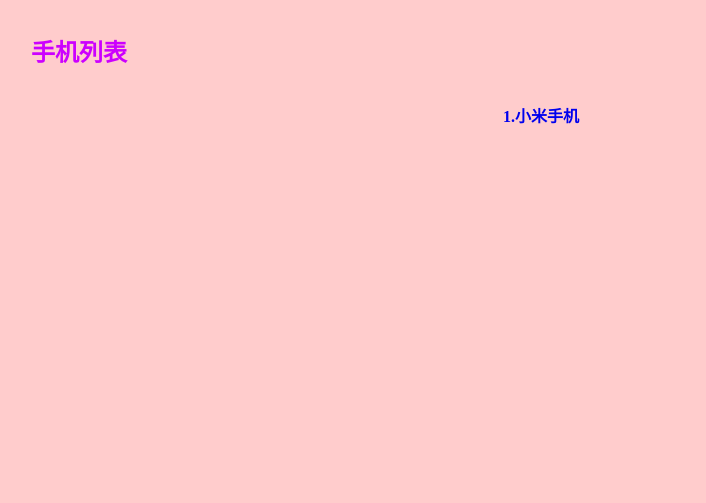
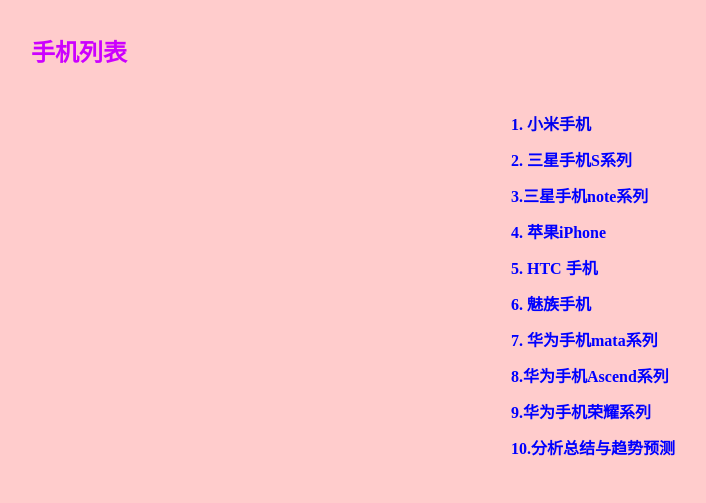
Before and after one commit to ifeilung/keshe, a plain HTML site: page left.html in a window 1280 px wide. Shown: the whole page, without its empty margins (35-741 px from the left). Drawn offline with Linux system fonts and the light colour scheme.

Commit message:
内容添加

```diff
--- a/left.html
+++ b/left.html
@@ -40,6 +40,12 @@ a:hover {
 a:active {
 	text-decoration: none;
 }
+.uan {
+	text-align: center;
+}
+.yangshi000 {
+	color: #00F;
+}
 </style>
 </head>
 
@@ -47,33 +53,36 @@ a:active {
 <div id="apDiv1">
   <p>手机列表</p>
 </div>
-<table width="200" border="0" align="center">
+<table width="200" border="0" align="center" cellspacing="10">
   <tr>
-    <td align="center" valign="middle"><a href="xiaomi/xiaomi.html" target="mainFrame">1.小米手机</a></td>
+    <td align="center" valign="middle"><span class="yangshi000"><a href="xiaomi/xiaomi.html" target="mainFrame">1. 小米手机</a></span></td>
   </tr>
   <tr>
-    <td align="center" valign="middle">&nbsp;</td>
+    <td align="center" valign="middle"><span class="yangshi000">2. 三星手机S系列</span></td>
   </tr>
   <tr>
-    <td align="center" valign="middle">&nbsp;</td>
+    <td align="center" valign="middle"><span class="yangshi000">3.三星手机note系列</span></td>
   </tr>
   <tr>
-    <td align="center" valign="middle">&nbsp;</td>
+    <td align="center" valign="middle"><span class="yangshi000">4. 苹果iPhone</span></td>
   </tr>
   <tr>
-    <td align="center" valign="middle">&nbsp;</td>
+    <td align="center" valign="middle"><span class="yangshi000">5. HTC  手机</span></td>
   </tr>
   <tr>
-    <td align="center" valign="middle">&nbsp;</td>
+    <td align="center" valign="middle"><span class="yangshi000">6. 魅族手机</span></td>
   </tr>
   <tr>
-    <td align="center" valign="middle">&nbsp;</td>
+    <td align="center" valign="middle"><span class="yangshi000">7. 华为手机mata系列</span></td>
   </tr>
   <tr>
-    <td align="center" valign="middle">&nbsp;</td>
+    <td align="center" valign="middle"><span class="yangshi000">8.华为手机Ascend系列</span></td>
   </tr>
   <tr>
-    <td align="center" valign="middle">&nbsp;</td>
+    <td align="center" valign="middle"><span class="yangshi000">9.华为手机荣耀系列</span></td>
+  </tr>
+  <tr>
+    <td align="center" valign="middle"><span class="yangshi000">10.分析总结与趋势预测</span></td>
   </tr>
   <tr>
     <td align="center" valign="middle">&nbsp;</td>
```
Also changed, not shown: xiaomi/xiaomi.html (+3 -1 lines).
